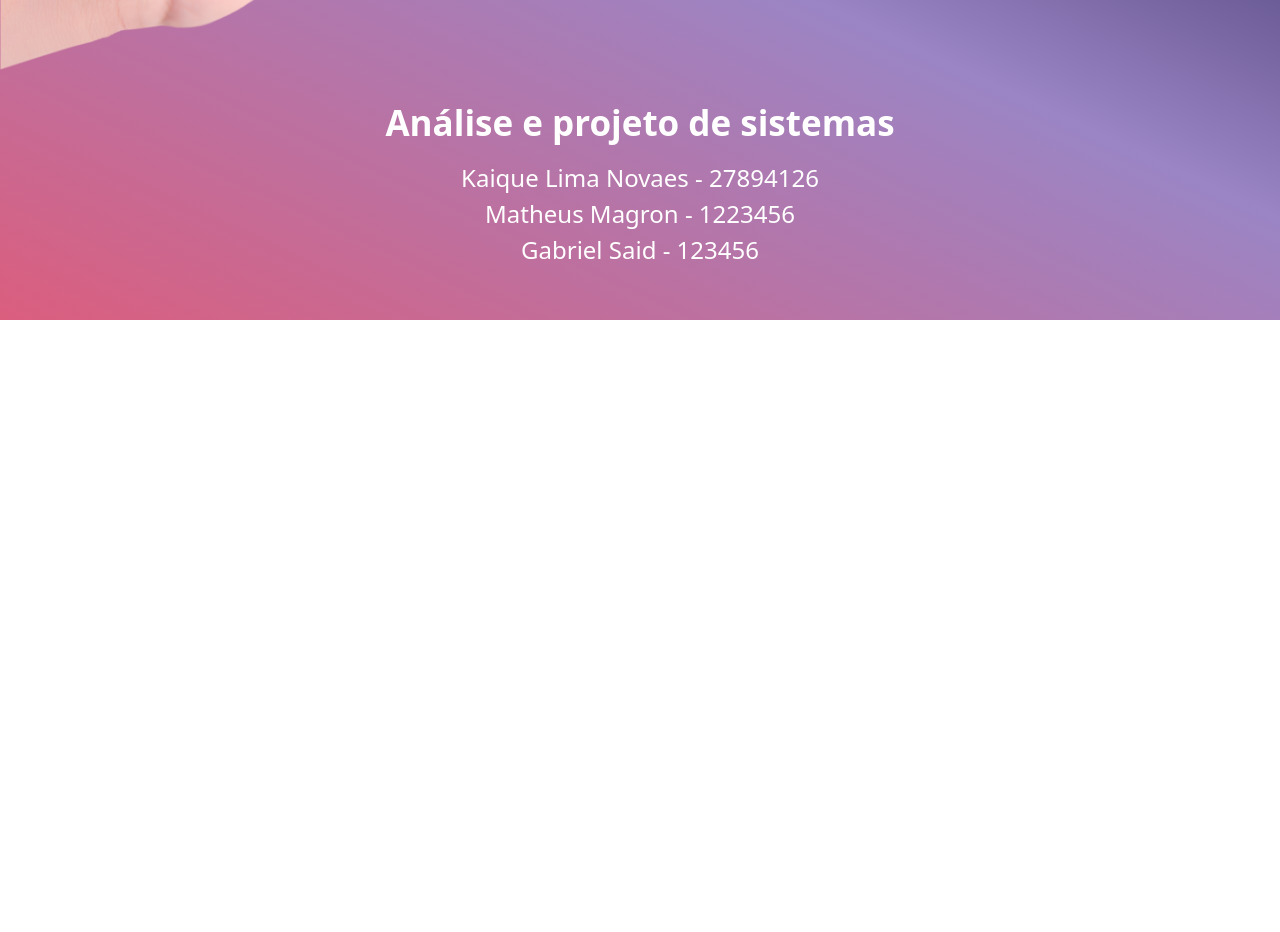
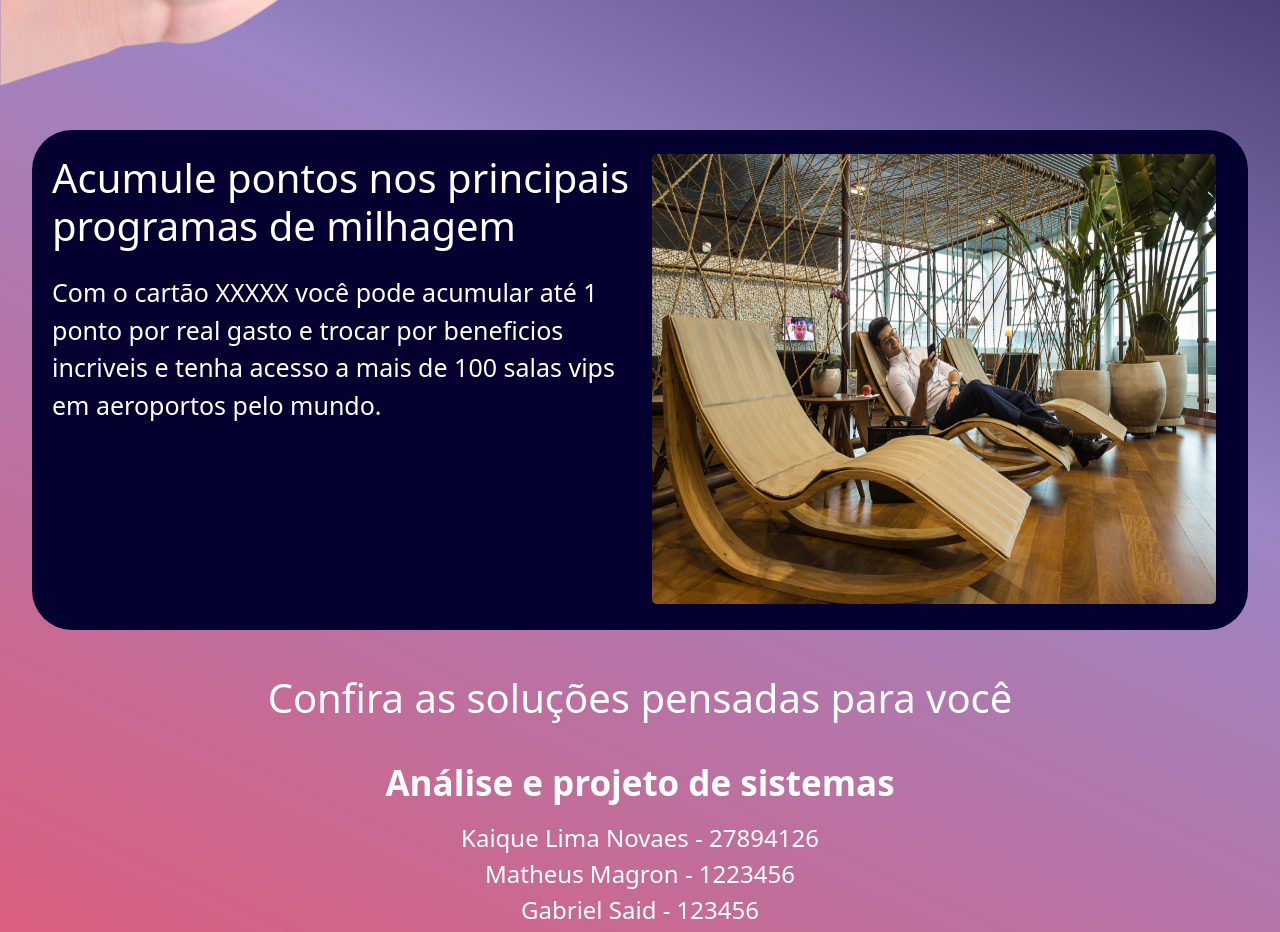
Before and after one commit to KaiqueLimaNovaes/trabalho-analise-projeto-sistemas, a React (Create React App) app: page / in a window 1280 px wide. Shown: the part 480-1412 px from the top of the page. Before the commit the page ends 800 px from the top, so only its background shows below. Built offline with nearby package versions, Linux system fonts and the light colour scheme.

Commit message:
evolução sessão 2 home

```diff
--- a/src/pages/Home/home.styled.js
+++ b/src/pages/Home/home.styled.js
@@ -1,6 +1,11 @@
 import styled from 'styled-components'
 import { Row, Col } from "react-bootstrap";
 import { Carousel } from 'react-responsive-carousel';
+
+export const Section = styled.div`
+  justify-content: center;
+  align-items: center;
+`;
 
 export const Section1 = styled.div`
   justify-content: center;
@@ -45,3 +50,21 @@ export const ColTopR = styled(Col)`
   justify-content: center;
   align-items: center;
 `;
+
+export const Section2 = styled.div`
+  margin: auto;
+  justify-content: center;
+  align-items: center;
+  background-color: ${({ theme }) => theme.palette.primary.main};
+  width: 95%;
+  height: 500px;
+  padding: 20px;
+  border-radius: 40px;
+`;
+
+export const ImgEx2 = styled.img`
+  padding-left: 0px;
+  width: 100%;
+  height: 450px;
+  border-radius: 5px;
+`;
--- a/src/pages/Home/index.js
+++ b/src/pages/Home/index.js
@@ -1,17 +1,21 @@
 import  {useState, useEffect} from 'react';
 //import { useHistory } from 'react-router-dom';
 
-import { Section1, ImgEx, RowTopH, ColTopL, ColTopR} from './home.styled';
+import { Section, Section1, Section2, ImgEx, ImgEx2, RowTopH, ColTopL, ColTopR} from './home.styled';
 
 import { Text, Space } from '../../components';
 
 import Img1 from '../../assets/images/mao-cartao2.png'
+import Img2 from '../../assets/images/vip.jpg'
 
 const Home = () => {
 
     //const history = useHistory();
 
     return (
+      <Section>
+        <Space top={2} />
+
         <Section1>
           <RowTopH>
               <ColTopL md={8}>
@@ -23,6 +27,34 @@ const Home = () => {
               </ColTopR>
           </RowTopH>
         </Section1>
+
+        <Space top={5} />
+
+        <Section2>
+          <RowTopH>
+              <ColTopL md={6}>
+                <Text type={'h2'} size={40} color={'white'}>Acumule pontos nos principais programas de milhagem</Text>
+                <Space top={3} />
+                <Text type={'p'} size={25} color={'white'}>Com o cartão XXXXX você pode acumular até 1 ponto por real gasto e trocar por beneficios incriveis e tenha acesso a mais de 100 salas vips em aeroportos pelo mundo.</Text>
+              </ColTopL>
+
+              <ColTopR md={6}>
+                <ImgEx2 src={Img2} alt="" />
+              </ColTopR>
+          </RowTopH>
+        </Section2>
+
+        <Space top={5} />
+
+        <Section1>
+          <RowTopH>
+            <Text type={'h2'} size={40} color={'white'}>Confira as soluções pensadas para você</Text>
+          </RowTopH>
+
+          <RowTopH>
+          </RowTopH>
+        </Section1>
+      </Section>
     )
   }
 
```
Also changed, not shown: src/assets/images/vip.jpg (added). Lines whose indentation alone changed are shown as unchanged.
